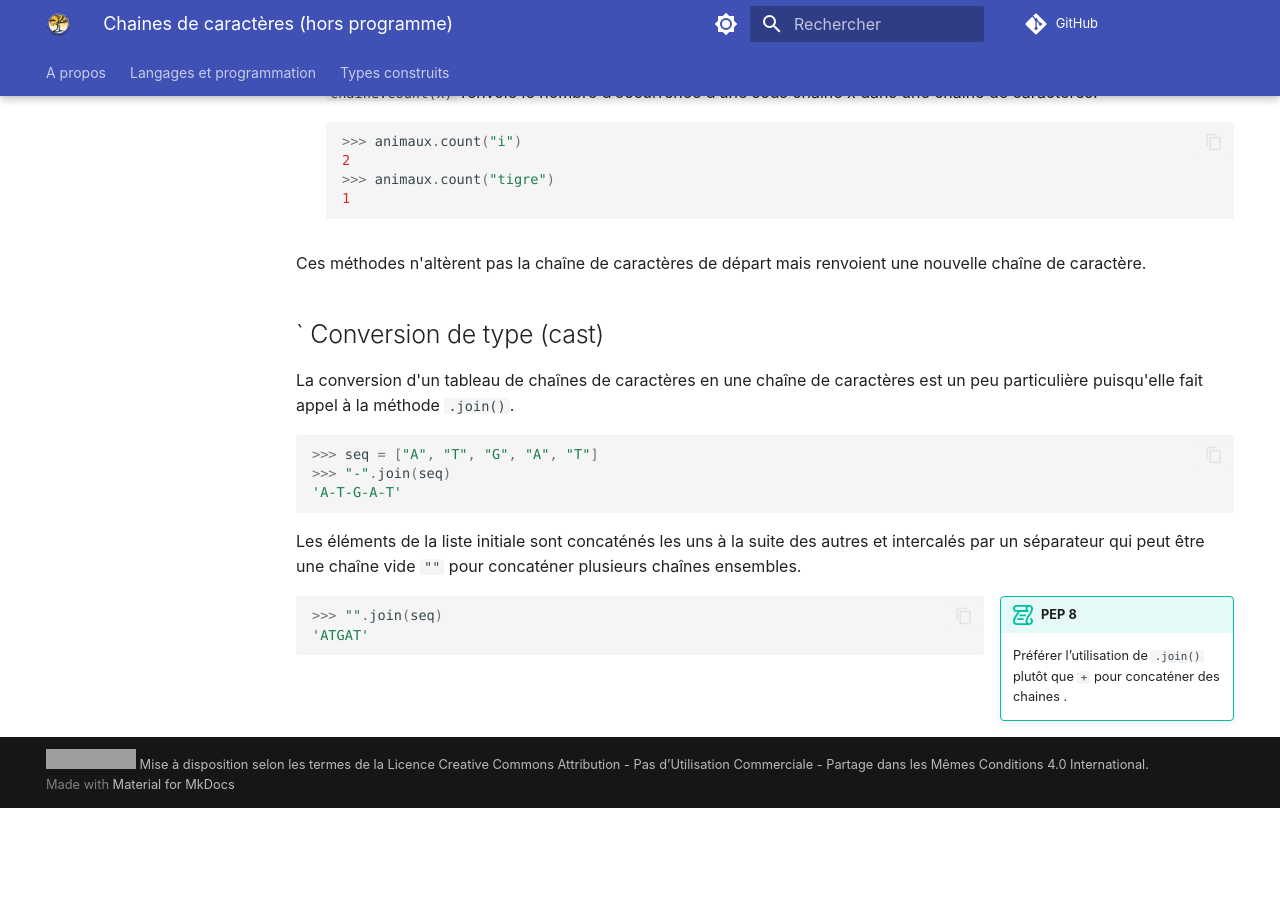
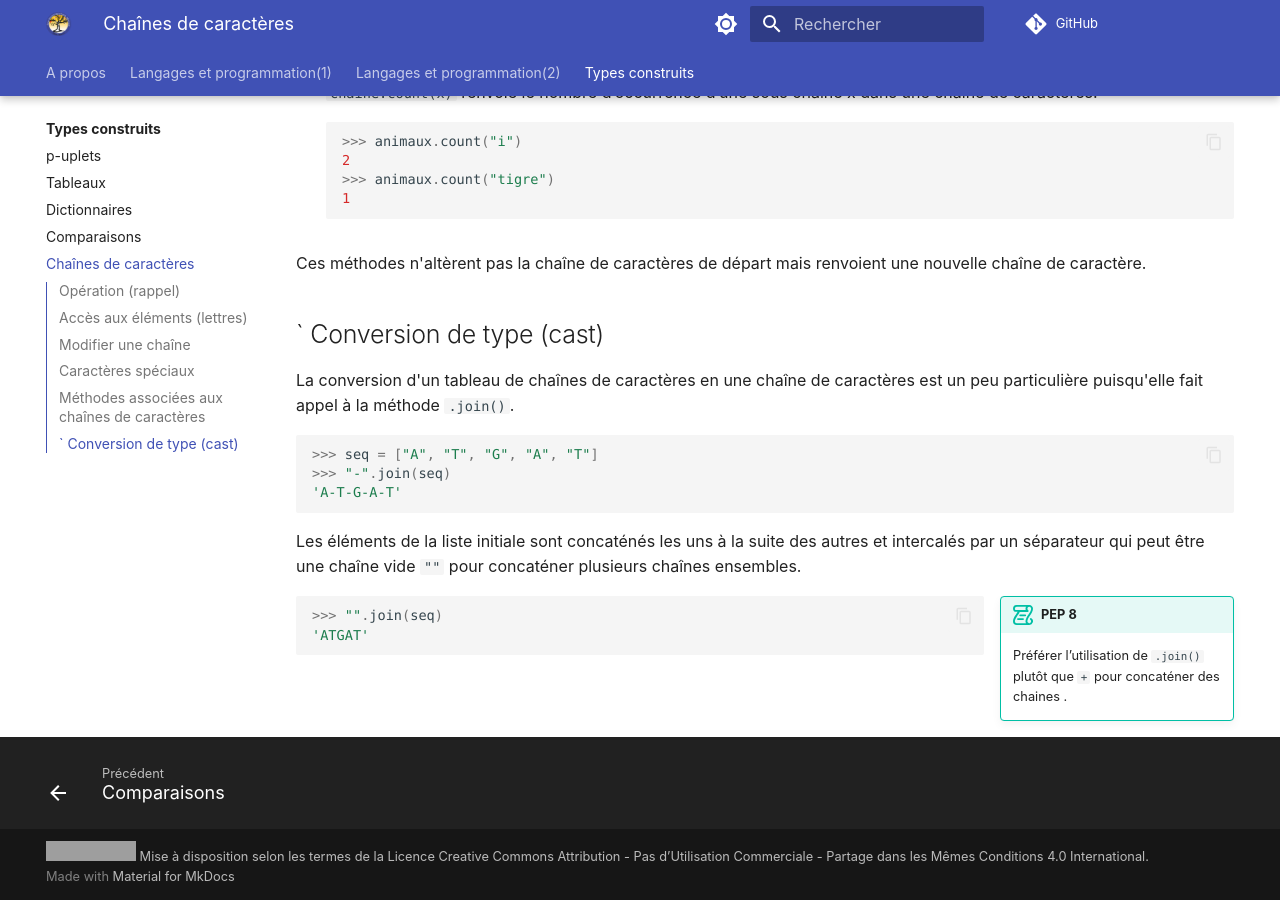
Before and after one commit to fab-perez/NSI-1, an MkDocs documentation site: the page built from docs/types-construits/5-chaines-de-caracteres.md, in a window 1280 px wide and 900 px high, scrolled down 2728 px. Built offline with MkDocs 1.6.1 and Material for MkDocs 9.7.7, drawn with Linux system fonts in a browser that asks for light colours; comment, search, counter and statistics services are not loaded; before the commit the page ends 3536 px from its top, so only the background shows below that; grey boxes are pictures that could not be loaded.

Commit message:
Add files via upload

```diff
--- a/mkdocs.yml
+++ b/mkdocs.yml
@@ -121,7 +121,7 @@
   #  - donnees-en-tables/index.md
   #- Interactions entre l’homme et la machine sur le Web:
   #  - ihm-sur-web/index.md
-  - Langages et programmation:
+  - Langages et programmation(1):
     - langages-et-programmation/index.md
     - Variables et affectation: langages-et-programmation/1-variables-affectation.md
     - Opérations, comparaisons et expressions: langages-et-programmation/2-operations-comparaisons-expressions.md
@@ -130,8 +130,15 @@
     - Appel de fonctions: langages-et-programmation/5-fonctions.md
     - Modules et bibliothèques: langages-et-programmation/6-modules-bibliotheques.md
     - Mise au point des programmes et gestion des bugs: langages-et-programmation/7-mise-au-point-gestion-bugs.md
+  - Langages et programmation(2):
+    - langages-et-programmation-2/index.md
+    - Types de langages: langages-et-programmation-2/1-types-de-langages.md
+    - Paradigmes de programmation: langages-et-programmation-2/2-paradigmes-de-programmation.md
+
   - Types construits:
     - types-construits/index.md
     - p-uplets: types-construits/1-p-uplets.md
     - Tableaux: types-construits/2-tableaux.md
     - Dictionnaires: types-construits/3-dictionnaires.md
+    - Comparaisons: types-construits/4-comparaisons.md
+    - Chaînes de caractères: types-construits/5-chaines-de-caracteres.md
```
